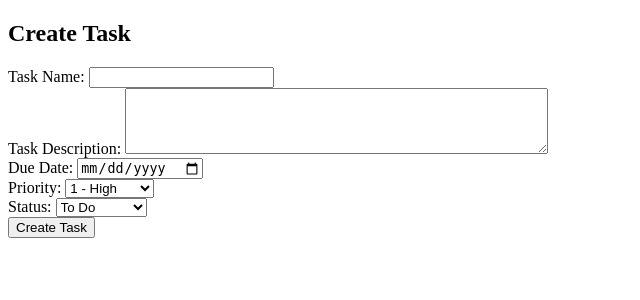
After one commit to tuwi-0808374/To-Do-List-App, a Flask app: page /create_task in a window 1280 px wide. The commit adds this page. Shown: the top 300 px of the page, without its empty margins (0-640 px from the left). Run offline with Flask 3, Linux system fonts and the light colour scheme.

Commit message:
step 9 create task

```diff
--- a/main.py
+++ b/main.py
@@ -1,4 +1,4 @@
-from flask import Flask, render_template
+from flask import Flask, render_template, request, redirect
 
 from model.task import *
 
@@ -24,5 +24,23 @@ def show_task(task_id):
     single_task_from_db = task_model.show_task(task_id)
     return render_template("task.html", single_task = single_task_from_db)
 
+@app.route('/create_task', methods=['GET', 'POST'])
+def create_task():
+    if request.method == 'POST':
+        task_name = request.form.get('task_name')
+        task_description = request.form.get('task_description')
+        due_date = request.form.get('due_date')
+        priority = request.form.get('priority')
+        status = request.form.get('status')
+
+        task_model = Task()
+        new_task_status = task_model.create_task(task_name, task_description, due_date, priority, status)
+
+        if new_task_status:
+            return redirect('/overview')
+    else:
+        return render_template('create_task.html')
+
+
 if __name__ == "__main__":
     app.run(debug=True)
--- /dev/null
+++ b/templates/create_task.html
@@ -0,0 +1,42 @@
+<!DOCTYPE html>
+<html lang="en">
+<head>
+    <meta charset="UTF-8">
+    <title>Title</title>
+</head>
+<body>
+<h2>Create Task</h2>
+
+    <form method="POST">
+        <label for="task_name">Task Name:</label>
+        <input type="text" id="task_name" name="task_name" required>
+        <br>
+
+        <label for="task_description">Task Description:</label>
+        <textarea id="task_description" name="task_description" rows="4" cols="50"></textarea>
+        <br>
+
+        <label for="due_date">Due Date:</label>
+        <input type="date" id="due_date" name="due_date">
+        <br>
+
+        <label for="priority">Priority:</label>
+        <select id="priority" name="priority">
+            <option value="1">1 - High</option>
+            <option value="2">2 - Medium</option>
+            <option value="3">3 - Low</option>
+        </select>
+        <br>
+
+        <label for="status">Status:</label>
+        <select id="status" name="status">
+            <option value="to do">To Do</option>
+            <option value="in progress">In Progress</option>
+            <option value="completed">Completed</option>
+        </select>
+        <br>
+
+        <input type="submit" value="Create Task">
+    </form>
+</body>
+</html>
--- a/templates/overview.html
+++ b/templates/overview.html
@@ -11,5 +11,6 @@
             <li><a href="/task/{{task.task_id}}">{{task.task_name}}</a></li>
         {% endfor %}
     </ul>
+    <button><a href="/create_task">Create Task</a></button>
 </body>
 </html>
```
Also changed, not shown: model/task.py (+8 -0 lines), database/todo.db.
